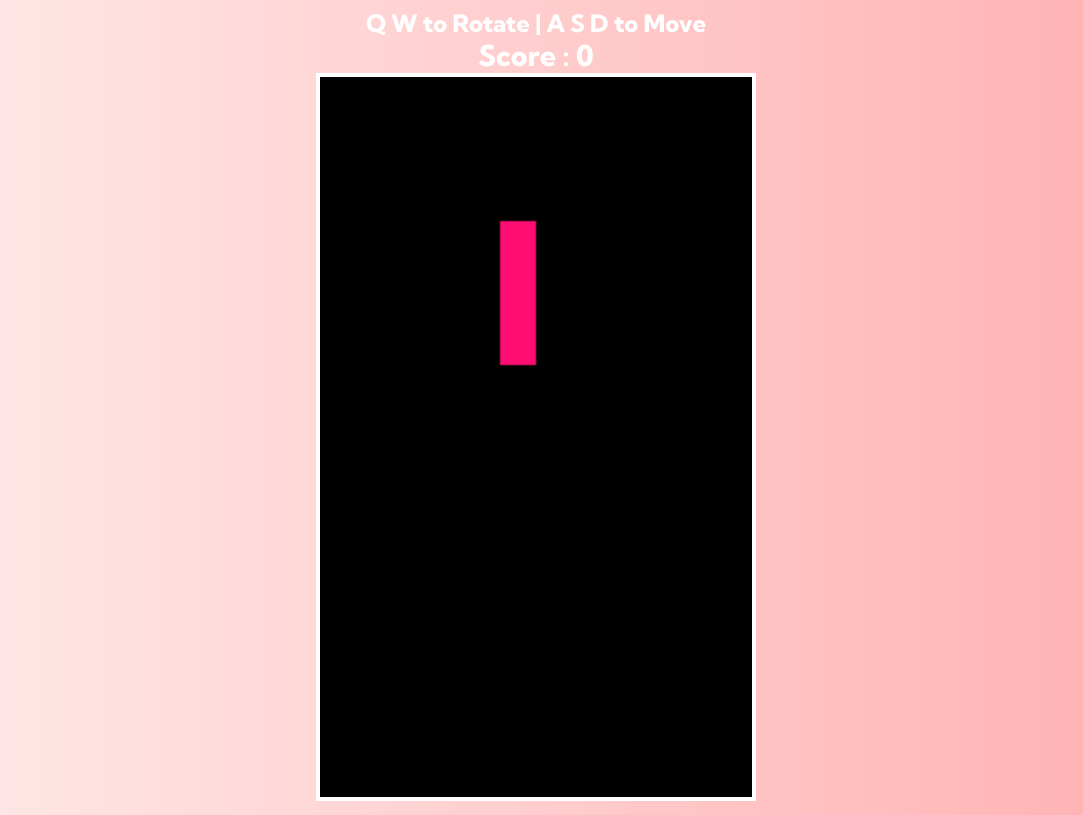
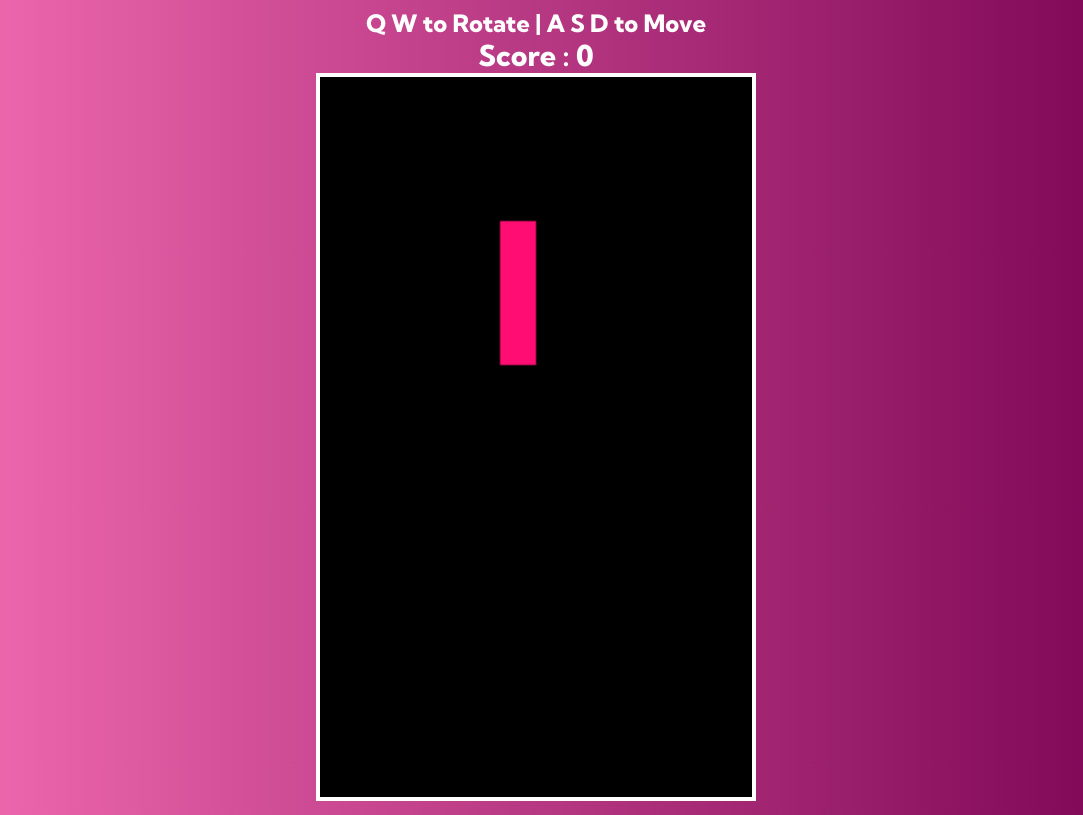
Before and after one commit to TheRealBobBot/tetris, a plain HTML site: page index.html in a window 1280 px wide. Shown: the whole page, without its empty margins (104-1187 px from the left). Drawn offline with Linux system fonts and the light colour scheme.

Commit message:
Update styles.css

```diff
--- a/styles.css
+++ b/styles.css
@@ -1,6 +1,6 @@
 body {
     background: #ffb0b0;
-    background: linear-gradient(to right, #ffeaea, #ffb0b0);
+    background: linear-gradient(to right, #F56EB3, #790252);
     color: #fff;
     font-family: "Kumbh Sans", sans-serif;
     font-size: 1.5em;
```
